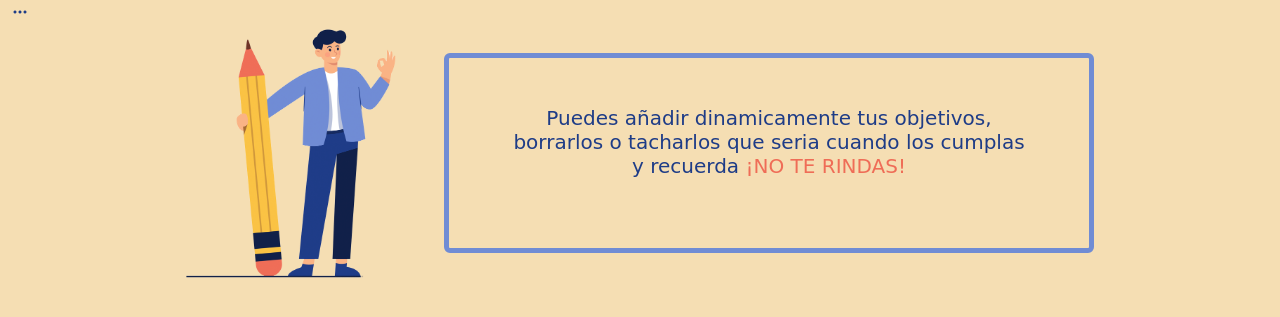
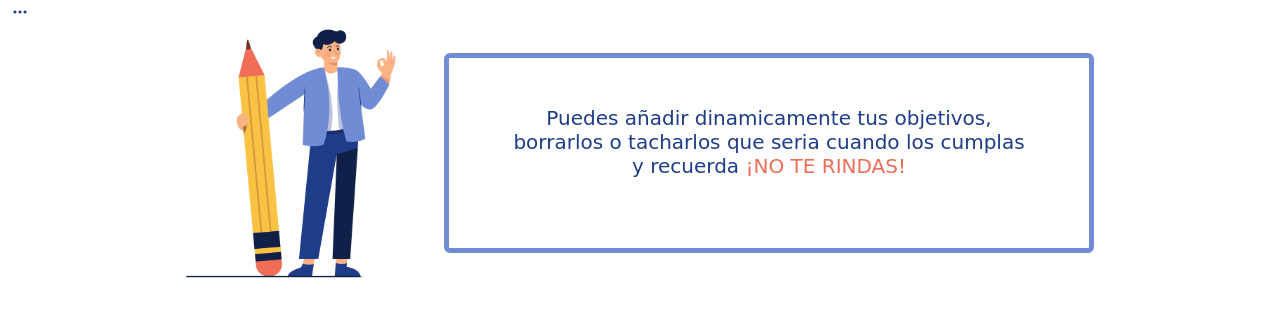
Before and after one commit to kevndev09/To-do-list, a plain HTML site: page index.html in a window 1280 px wide. Shown: the top 317 px of the page. Drawn offline with nearby package versions, Linux system fonts and the light colour scheme.

Commit message:
Change background 2

```diff
--- a/style.css
+++ b/style.css
@@ -16,7 +16,7 @@
     transition: all 0.30s;
 }
 
-body {height: 100vh; background-color: wheat;}
+body {height: 100vh; background-color: white;}
 
 h3,h2 {color: var(--azulito);}
 
```
